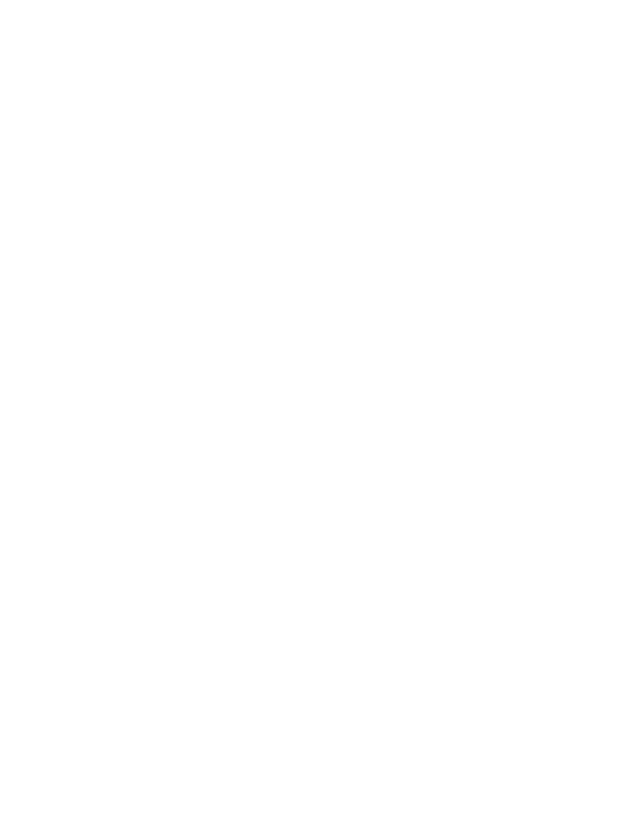
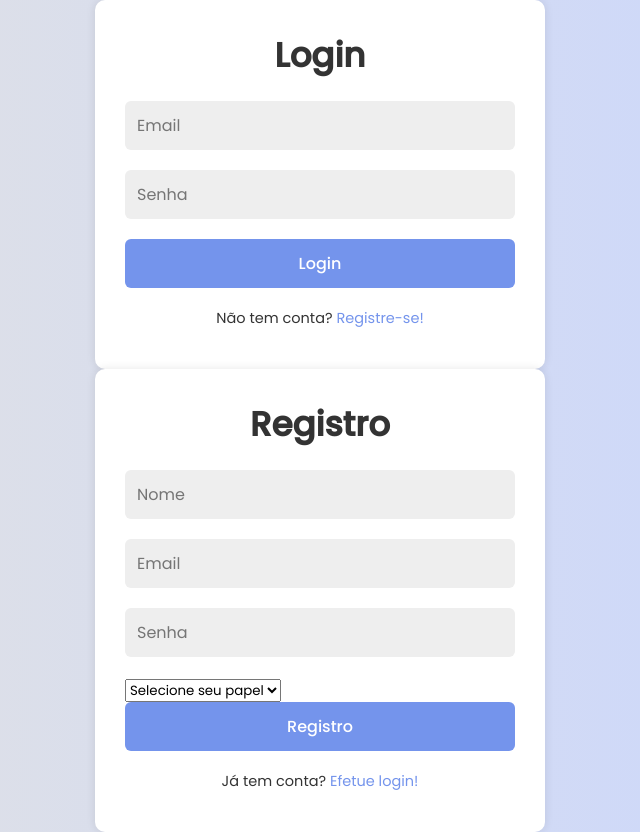
Before and after one commit to Paulo-Bedim/Nutrichef, a plain HTML site: page login.html in a window 1280 px wide. Shown: the whole page, without its empty margins (320-960 px from the left). Before the commit the page ends 800 px from the top, so only its background shows below. Drawn offline with Linux system fonts and the light colour scheme.

Commit message:
login e registro

```diff
--- /dev/null
+++ b/css/login.css
@@ -0,0 +1,81 @@
+@import url('https://fonts.googleapis.com/css2?family=Poppins:wght@400;500&display=swap');
+
+* {
+    margin: 0;
+    padding: 0;
+    box-sizing: border-box;
+    font-family: "Poppins", serif;
+}
+
+body {
+    display: flex;
+    justify-content: center;
+    align-items: center;
+    min-height: 100vh;
+    background: linear-gradient(to right, #e2e2e2, #c9d6ff);
+    color: #333;
+}
+
+.container {
+    margin: 0 15px;
+}
+
+.form-box {
+    width: 100%;
+    max-width: 450px;
+    padding: 30px;
+    background-color: #fff;
+    border-radius: 10px;
+    box-shadow: 0 0 10px rgba(0, 0, 0, 0.1);
+}
+
+h2 {
+    font-size: 34px;
+    text-align: center;
+    margin-bottom: 20px;
+}
+
+input {
+    width: 100%;
+    padding: 12px;
+    background: #eee;
+    border-radius: 6px;
+    border: none;
+    outline: none;
+    font-size: 16px;
+    color: #333;
+    margin-bottom: 20px;
+}
+
+button {
+    width: 100%;
+    padding: 12px;
+    background: #7494ec;
+    border-radius: 6px;
+    border: none;
+    cursor: pointer;
+    font-size: 16px;
+    color: #fff;
+    font-weight: 500;
+    margin-bottom: 20px;
+    transition: 0.5s;
+}
+
+button:hover {
+    background: #6884d3;
+}
+
+p {
+    font-size: 14.5px;
+    text-align: center;
+    margin-bottom: 10px;
+}
+
+p a {
+    color: #7494ec;
+    text-decoration: none;
+}
+
+p a:hover {
+    text-decoration: underline;
+}
--- a/login.html
+++ b/login.html
@@ -0,0 +1,40 @@
+<!DOCTYPE html>
+<html lang="en">
+<head>
+    <meta charset="UTF-8">
+    <meta name="viewport" content="width=device-width, initial-scale=1.0">
+    <title>Login</title>
+    <link rel="stylesheet" href="css/login.css">
+</head>
+
+<body>
+    <div class="container">
+        <div class="form-box" id="login-form">
+            <form action="">
+                <h2>Login</h2>
+                <input type="email" name="email" placeholder="Email" required>
+                <input type="password" name="password" placeholder="Senha" required>
+                <button type="submit" name="login">Login</button>
+                <p>Não tem conta? <a href="#">Registre-se!</a></p>
+            </form>
+        </div>
+
+        <div class="form-box" id="register-form">
+            <form action="">
+                <h2>Registro</h2>
+                <input type="text" name="nome" placeholder="Nome" required>
+                <input type="email" name="email" placeholder="Email" required>
+                <input type="password" name="password" placeholder="Senha" required>
+                <select name="role" required>
+                    <option value="" disabled selected>Selecione seu papel</option>
+                    <option value="user">Usuário</option>
+                    <option value="admin">Admin</option>
+                </select>
+                <button type="submit" name="register">Registro</button>
+                <p>Já tem conta? <a href="#">Efetue login!</a></p>
+            </form>
+        </div>
+    </div>
+
+</body>
+</html>
```
Also changed, not shown: index.html (+2 -2 lines), dashboard.html (added), registro.html (added).
